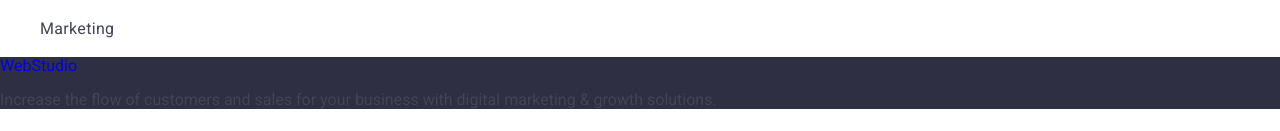
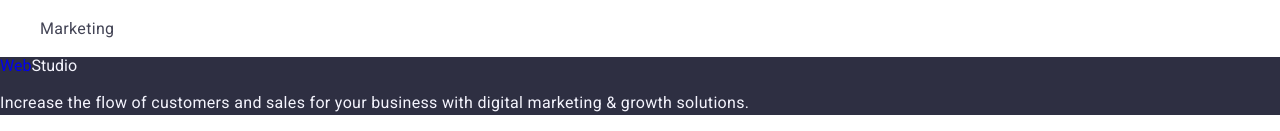
Before and after one commit to IvanSadych/goit-markup-hw-02, a plain HTML site: page index.html in a window 1280 px wide. Shown: the part 2059-2190 px from the top of the page. Drawn offline with nearby package versions, Linux system fonts and the light colour scheme.

Commit message:
add steles for fooer logo and footer text

```diff
--- a/css/styles.css
+++ b/css/styles.css
@@ -120,3 +120,17 @@
     line-height: 1.11;
     text-align: center;
   }
+
+  .team-list {
+    background-color: var(--body-bg-color);
+  }
+
+  .footer-logo-accent {
+    color: var(--bright_text-color);
+  }
+
+  .footer-text {
+    color: var(--bright_text-color);
+    line-height: 1.5;
+    letter-spacing: 0.02em;
+  }
```
